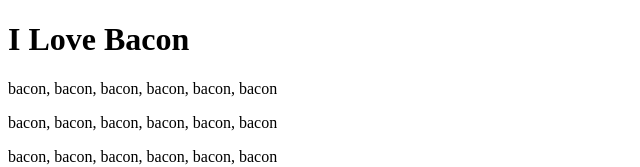
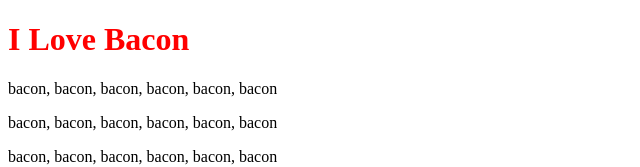
Before and after one commit to masonk16/100_days_of_code_projects, a plain HTML site: page bacon-fansite/index.html in a window 1280 px wide. Shown: the top 167 px of the page, without its empty margins (0-640 px from the left). Drawn offline with Linux system fonts and the light colour scheme.

Commit message:
Add heading style

```diff
--- a/bacon-fansite/css/styles.css
+++ b/bacon-fansite/css/styles.css
@@ -0,0 +1,3 @@
+h1 {
+    color: red;
+}
--- a/bacon-fansite/index.html
+++ b/bacon-fansite/index.html
@@ -4,6 +4,7 @@
 <head>
   <meta charset="utf-8">
   <title>Bacon Fansite</title>
+  <link rel="stylesheet" href="css/styles.css">
 </head>
 
 <body>
```
